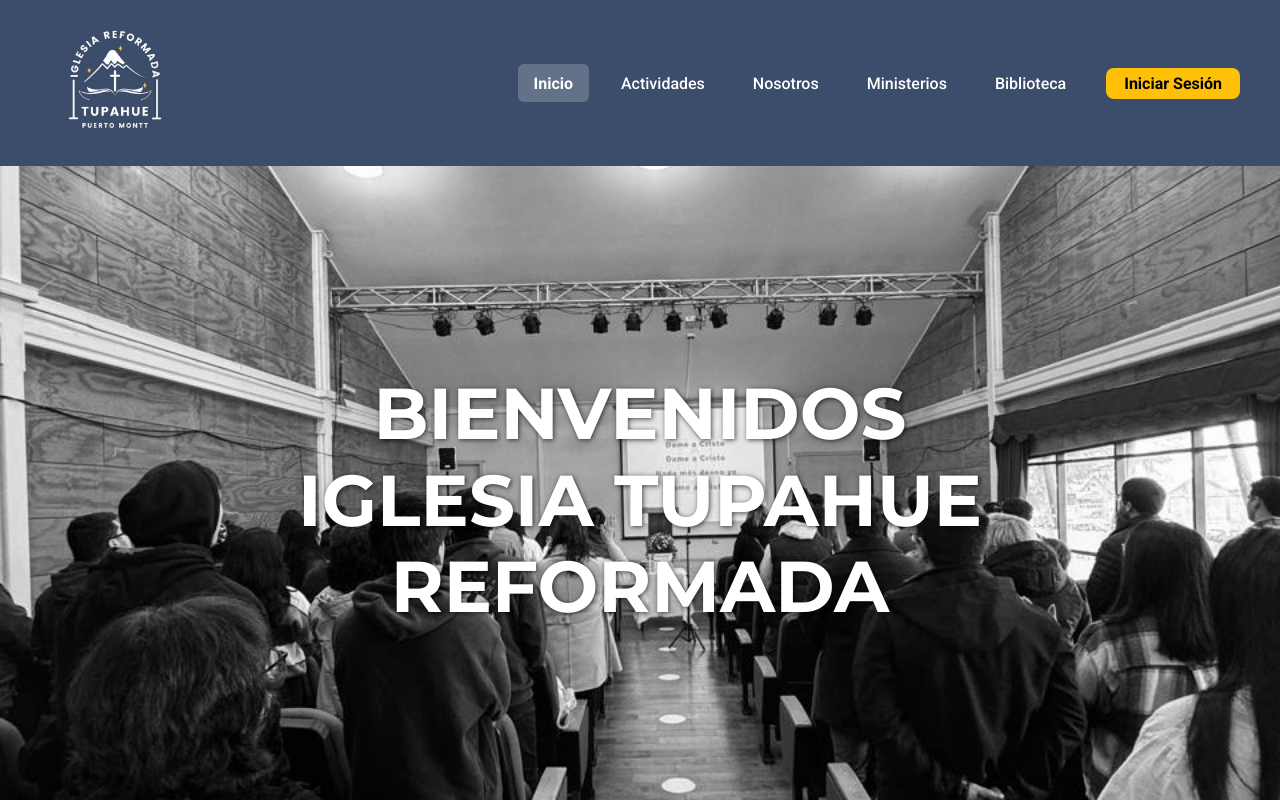
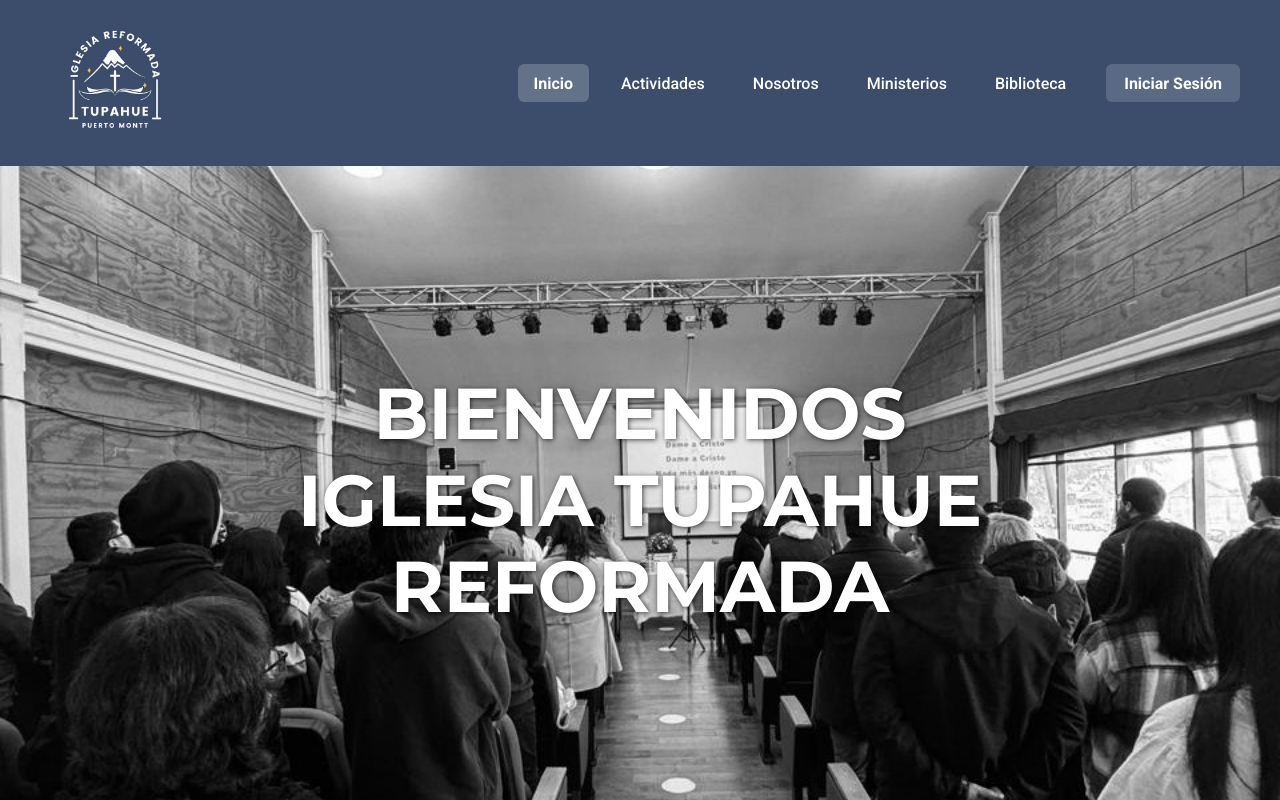
Before and after one commit to barbarapalmamena/Tupahue, a Next.js app: page / in a window 1280 px wide. Shown: the top 800 px of the page. Built offline with nearby package versions, Linux system fonts and the light colour scheme; no server answers.

Commit message:
Completely unify all Navbar button colors (Login/Logout/Admin)

```diff
--- a/app/components/Navbar.module.css
+++ b/app/components/Navbar.module.css
@@ -111,21 +111,23 @@
 
 /* ===== BOTÓN LOGIN EN NAVBAR ===== */
 .btnLogin {
-    background-color: #ffc107;
-    color: #000;
-    border-radius: 8px;
-    padding: 6px 18px;
+    background-color: #5a6a85;
+    color: white;
+    border-radius: 6px;
+    padding: 0 18px;
+    height: 38px;
     font-weight: 600;
     transition: all 0.3s ease, transform 0.2s ease;
     text-decoration: none;
-    display: inline-block;
+    display: inline-flex;
+    align-items: center;
+    justify-content: center;
     margin-left: 0.5rem;
 }
 
 .btnLogin:hover {
-    background-color: #e0a800;
+    background-color: #6a7a95;
     transform: translateY(-2px);
-    box-shadow: 0 2px 8px rgba(0, 0, 0, 0.2);
 }
 
 /* ===== BOTÓN LOGOUT EN NAVBAR ===== */
```
